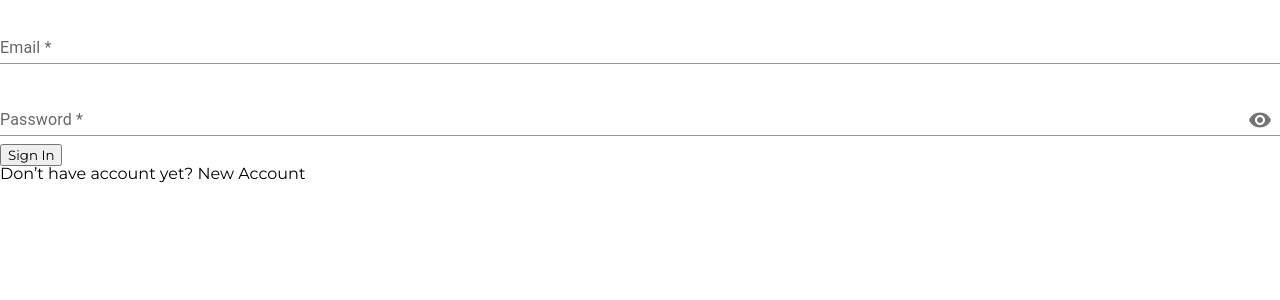
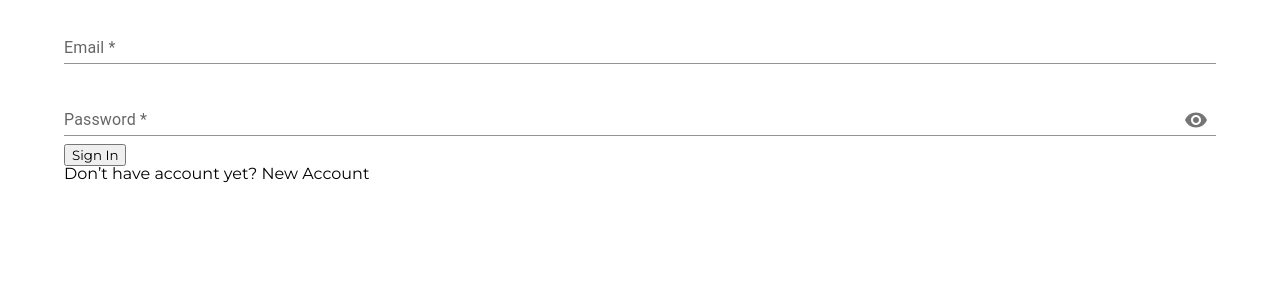
Before and after one commit to tetiana-kozak/restaurant-booking-system, a React (Create React App) app: page / in a window 1280 px wide. Shown: the top 300 px of the page. Built offline with nearby package versions, Linux system fonts and the light colour scheme.

Commit message:
feat: add container to app

```diff
--- a/src/container/App/App.tsx
+++ b/src/container/App/App.tsx
@@ -1,7 +1,12 @@
+import { Container } from '@mui/material'
 import MainRoutes from '../../MainRoutes'
 
 type Props = {}
 const App = (props: Props) => {
-  return <MainRoutes />
+  return (
+    <Container>
+      <MainRoutes />
+    </Container>
+  )
 }
 export default App
```
